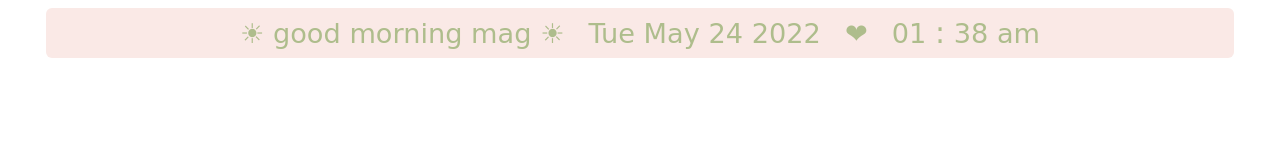
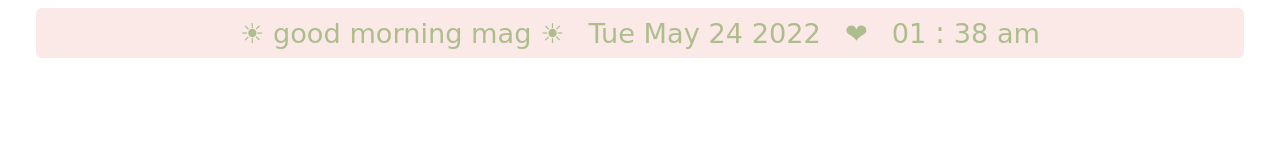
Before and after one commit to gagadelreyy/notiongreetingwidget, a plain HTML site: page index.html in a window 1280 px wide. Drawn offline with Linux system fonts and the light colour scheme; a web font is replaced by a local one.

Commit message:
Update index.html

```diff
--- a/index.html
+++ b/index.html
@@ -38,7 +38,7 @@ h1 {
 }
 
 .card {
-    padding: 1px 50px 1px 50px;
+    padding: 1px 60px 1px 60px;
     border-radius: 6px;
     background: #FAE9E6;
     width: 85vw;
```
